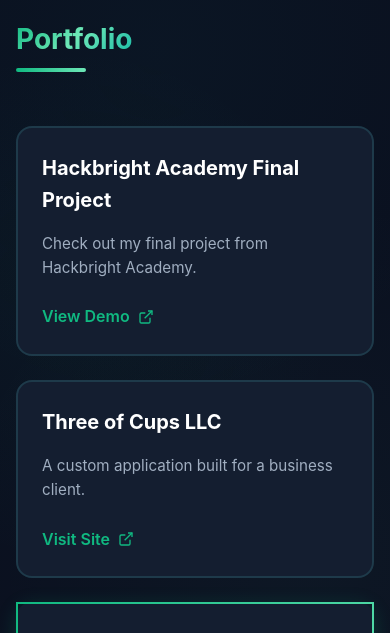
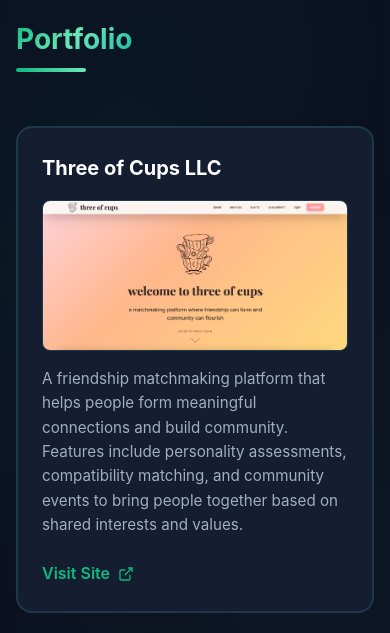
Before and after one commit to shaunacs/shauna-saunders, a Flask app: page /portfolio in a window 390 px wide. Shown: the part 116-749 px from the top of the page. Run offline with Flask 3, Linux system fonts and the light colour scheme; some libraries are stand-ins or nearby versions.

Commit message:
portfolio update

```diff
--- a/static/css/base.css
+++ b/static/css/base.css
@@ -697,6 +697,144 @@ body::before {
 .external-icon,
 .checkmark-icon {
     flex-shrink: 0;
+}
+
+/* Portfolio Preview Styles */
+.portfolio-preview {
+    position: relative;
+    width: 100%;
+    height: 200px;
+    margin-bottom: 1rem;
+    border-radius: 8px;
+    overflow: hidden;
+    background-color: var(--bg-dark);
+    border: 1px solid var(--border-color);
+}
+
+.portfolio-preview iframe {
+    width: 200%;
+    height: 200%;
+    transform: scale(0.5);
+    transform-origin: top left;
+    border: none;
+    pointer-events: none;
+}
+
+.portfolio-preview.video-preview {
+    height: 0;
+    padding-bottom: 56.25%;
+}
+
+.portfolio-preview.video-preview iframe {
+    position: absolute;
+    top: 0;
+    left: 0;
+    width: 100%;
+    height: 100%;
+    transform: none;
+    pointer-events: auto;
+}
+
+.preview-overlay {
+    position: absolute;
+    top: 0;
+    left: 0;
+    width: 100%;
+    height: 100%;
+    background: rgba(11, 17, 32, 0.6);
+    display: flex;
+    align-items: center;
+    justify-content: center;
+    opacity: 0;
+    transition: opacity 0.3s ease;
+}
+
+.portfolio-preview:hover .preview-overlay {
+    opacity: 1;
+}
+
+.preview-link {
+    padding: 0.75rem 1.5rem;
+    background: linear-gradient(135deg, var(--primary-color), var(--secondary-color));
+    color: var(--text-light);
+    text-decoration: none;
+    border-radius: 25px;
+    font-weight: 600;
+    transition: transform 0.3s ease, box-shadow 0.3s ease;
+    pointer-events: auto;
+}
+
+.preview-link:hover {
+    transform: scale(1.05);
+    box-shadow: 0 4px 15px rgba(16, 185, 129, 0.4);
+}
+
+.preview-badge {
+    padding: 0.5rem 1rem;
+    background: linear-gradient(135deg, var(--primary-color), var(--secondary-color));
+    color: var(--text-light);
+    border-radius: 20px;
+    font-weight: 600;
+    font-size: 0.875rem;
+}
+
+.portfolio-preview-link {
+    display: block;
+    text-decoration: none;
+}
+
+.portfolio-preview.image-preview {
+    height: auto;
+    cursor: pointer;
+    transition: transform 0.3s ease, box-shadow 0.3s ease;
+}
+
+.portfolio-preview.image-preview:hover {
+    transform: scale(1.02);
+    box-shadow: 0 8px 25px rgba(16, 185, 129, 0.3);
+}
+
+.portfolio-preview.image-preview img {
+    width: 100%;
+    height: auto;
+    display: block;
+    transform: none;
+}
+
+.preview-link-text {
+    padding: 0.75rem 1.5rem;
+    background: linear-gradient(135deg, var(--primary-color), var(--secondary-color));
+    color: var(--text-light);
+    border-radius: 25px;
+    font-weight: 600;
+    transition: transform 0.3s ease, box-shadow 0.3s ease;
+}
+
+.portfolio-preview.image-preview:hover .preview-link-text {
+    transform: scale(1.05);
+    box-shadow: 0 4px 15px rgba(16, 185, 129, 0.4);
+}
+
+.portfolio-preview.video-recording-preview {
+    height: auto;
+    cursor: pointer;
+    transition: transform 0.3s ease, box-shadow 0.3s ease;
+}
+
+.portfolio-preview.video-recording-preview:hover {
+    transform: scale(1.02);
+    box-shadow: 0 8px 25px rgba(16, 185, 129, 0.3);
+}
+
+.portfolio-preview.video-recording-preview video {
+    width: 100%;
+    height: auto;
+    display: block;
+}
+
+.portfolio-preview.video-recording-preview:hover .preview-link-text {
+    transform: scale(1.05);
+    box-shadow: 0 4px 15px rgba(16, 185, 129, 0.4);
 }
 
 /* Contact Page */
@@ -1701,6 +1839,15 @@ body::before {
         font-size: 0.95rem;
     }
 
+    .portfolio-preview {
+        height: 160px;
+    }
+
+    .portfolio-preview.video-preview {
+        height: 0;
+        padding-bottom: 56.25%;
+    }
+
     /* Disclaimer */
     .disclaimer {
         font-size: 0.8rem;
--- a/templates/portfolio.html
+++ b/templates/portfolio.html
@@ -27,7 +27,33 @@
 
             <div class="portfolio-grid">
                 <div class="portfolio-item">
+                    <h2 class="portfolio-title">Three of Cups LLC</h2>
+                    <a href="https://threeofcupsllc.com" target="_blank" class="portfolio-preview-link">
+                        <div class="portfolio-preview image-preview">
+                            <img src="{{ url_for('static', filename='img/three-of-cups-preview.png') }}" alt="Three of Cups LLC website preview" loading="lazy">
+                            <div class="preview-overlay">
+                                <span class="preview-link-text">Visit Site</span>
+                            </div>
+                        </div>
+                    </a>
+                    <p class="portfolio-description">
+                        A friendship matchmaking platform that helps people form meaningful connections and build community. Features include personality assessments, compatibility matching, and community events to bring people together based on shared interests and values.
+                    </p>
+                    <a href="https://threeofcupsllc.com" target="_blank" class="portfolio-link">
+                        Visit Site
+                        <svg class="external-icon" width="16" height="16" viewBox="0 0 24 24" fill="none" stroke="currentColor" stroke-width="2">
+                            <path d="M18 13v6a2 2 0 0 1-2 2H5a2 2 0 0 1-2-2V8a2 2 0 0 1 2-2h6"></path>
+                            <polyline points="15 3 21 3 21 9"></polyline>
+                            <line x1="10" y1="14" x2="21" y2="3"></line>
+                        </svg>
+                    </a>
+                </div>
+
+                <div class="portfolio-item">
                     <h2 class="portfolio-title">Hackbright Academy Final Project</h2>
+                    <div class="portfolio-preview video-preview">
+                        <iframe src="https://www.youtube.com/embed/Q_sMu8OQ93Y" title="Hackbright Academy Final Project demo video" frameborder="0" allow="accelerometer; autoplay; clipboard-write; encrypted-media; gyroscope; picture-in-picture" allowfullscreen loading="lazy"></iframe>
+                    </div>
                     <p class="portfolio-description">
                         Check out my final project from Hackbright Academy.
                     </p>
@@ -41,27 +67,18 @@
                     </a>
                 </div>
 
-                <div class="portfolio-item">
-                    <h2 class="portfolio-title">Three of Cups LLC</h2>
-                    <p class="portfolio-description">
-                        A custom application built for a business client.
-                    </p>
-                    <a href="https://threeofcupsllc.com" target="_blank" class="portfolio-link">
-                        Visit Site
-                        <svg class="external-icon" width="16" height="16" viewBox="0 0 24 24" fill="none" stroke="currentColor" stroke-width="2">
-                            <path d="M18 13v6a2 2 0 0 1-2 2H5a2 2 0 0 1-2-2V8a2 2 0 0 1 2-2h6"></path>
-                            <polyline points="15 3 21 3 21 9"></polyline>
-                            <line x1="10" y1="14" x2="21" y2="3"></line>
-                        </svg>
-                    </a>
-                </div>
-
                 <div class="portfolio-item featured">
                     <h2 class="portfolio-title">shaunasaunders.com</h2>
+                    <div class="portfolio-preview">
+                        <iframe src="/" title="shaunasaunders.com homepage preview" loading="lazy"></iframe>
+                        <div class="preview-overlay">
+                            <span class="preview-badge">You Are Here</span>
+                        </div>
+                    </div>
                     <p class="portfolio-description">
                         You're already here! This very website you're browsing.
                     </p>
-                    <a href="https://shaunasaunders.com" class="portfolio-link">
+                    <a href="/" class="portfolio-link">
                         You Are Here
                         <svg class="checkmark-icon" width="16" height="16" viewBox="0 0 24 24" fill="none" stroke="currentColor" stroke-width="2">
                             <polyline points="20 6 9 17 4 12"></polyline>
```
Also changed, not shown: static/img/three-of-cups-preview.png (added).
